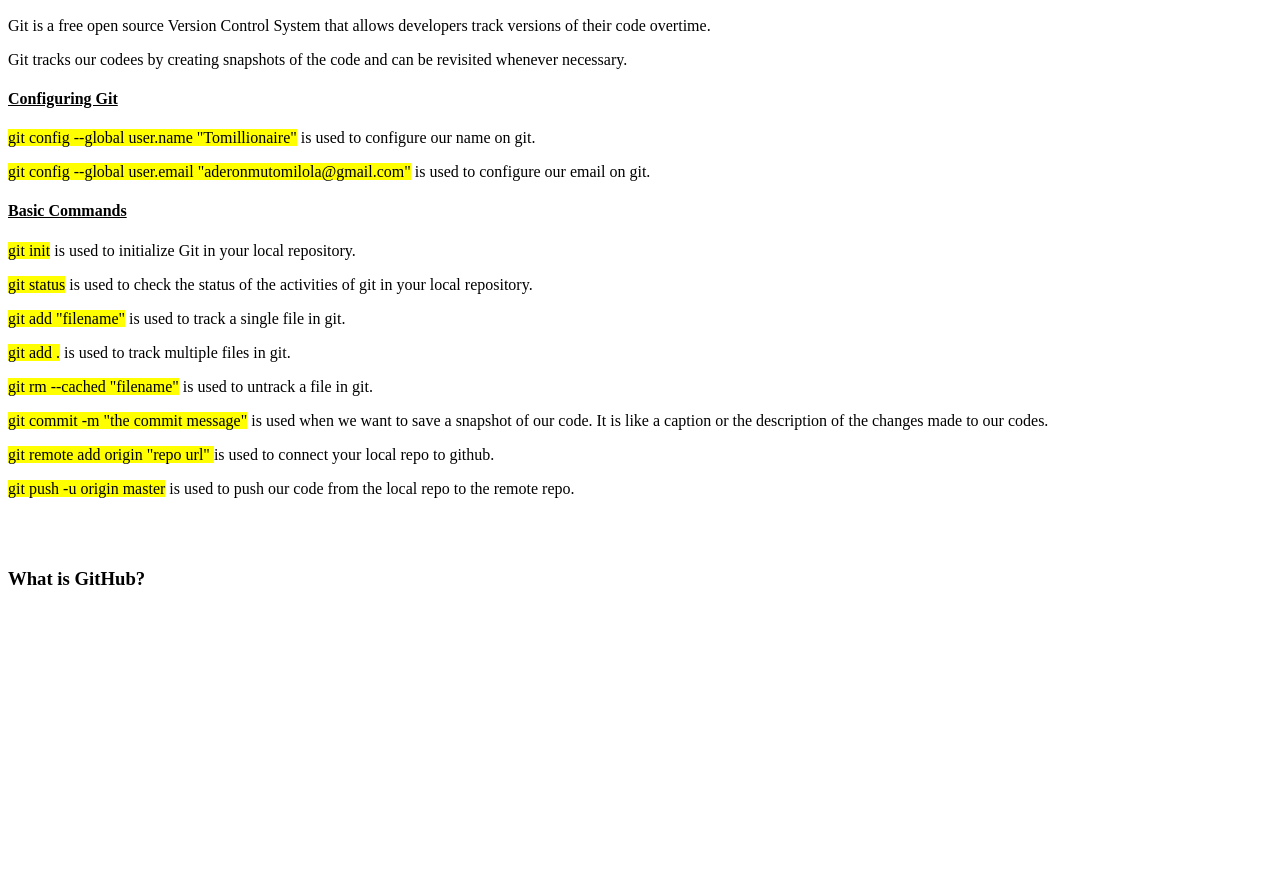
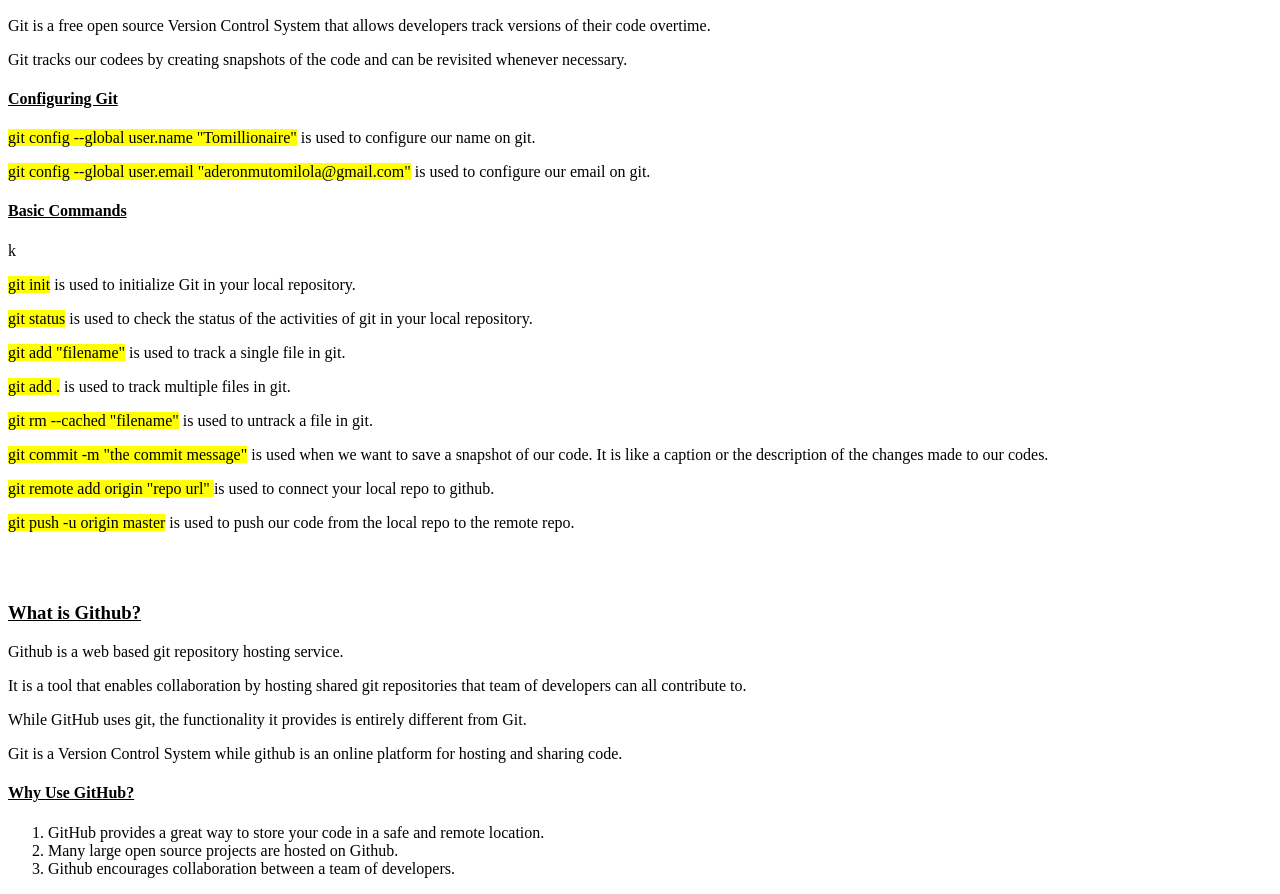
Before and after one commit to tomillionaire/my-most-recent-website, a plain HTML site: page index.html in a window 1280 px wide. Shown: the part 104-998 px from the top of the page. Before the commit the page ends 800 px from the top, so only its background shows below. Drawn offline with Linux system fonts and the light colour scheme.

Commit message:
github note added

```diff
--- a/index.html
+++ b/index.html
@@ -21,7 +21,7 @@
     </p>
 
     <h4> <u> Basic Commands </u>  </h4>
-    <p> <mark> git init</mark> is used
+k    <p> <mark> git init</mark> is used
         to initialize Git in your local repository.</p>
 
     <p> <mark>git status</mark> is used to check the status of
@@ -45,11 +45,24 @@
     <p> <mark> git push -u origin master</mark> is used to push our
         code from the local repo to the remote repo.</p>
 
-        <br>
-        <br>
 
-        <h3> What is GitHub?</h3>
+<br>
+<br>
 
+<h3><u> What is Github?</u></h3>
+<p> Github is a web based git repository hosting service.</p>
+<p> It is a tool that enables collaboration by hosting shared git repositories that team of developers can all contribute to.</p>
+<p> While GitHub uses git, the functionality it provides is entirely different from Git.</p>
+<p> Git is a Version Control System while github is an online platform for hosting and sharing code.</p>
+
+<h4> <u> Why Use GitHub?</u></h4>
+<ol>
+        <li> GitHub provides a great way to store your code in a safe and remote location.</li>
+        <li> Many large open source projects are hosted on Github.</li>
+        <li> Github encourages collaboration between a team of developers.</li>
+
+
+</ol>
 
 
 
```
